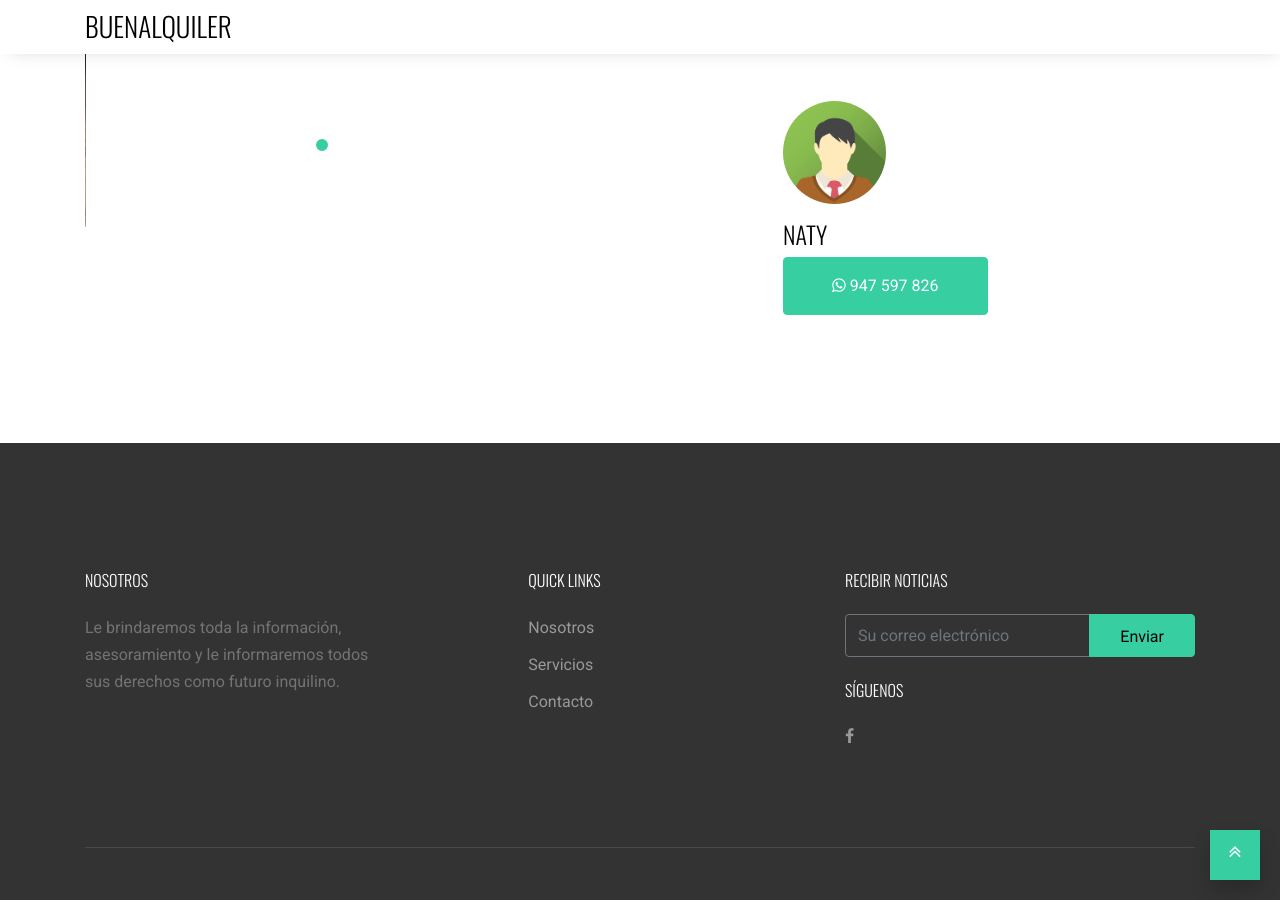
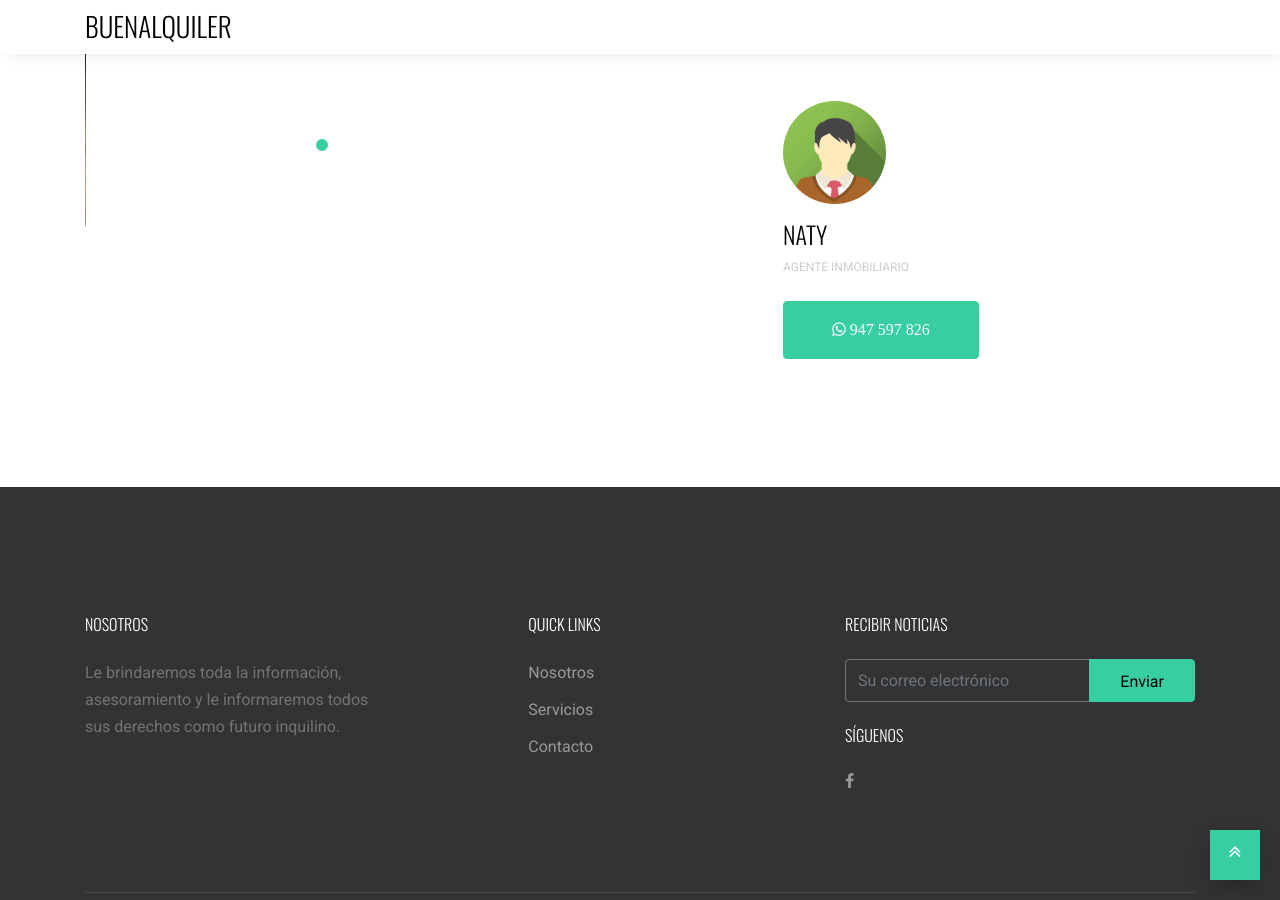
Before and after one commit to mgamio/buenalquiler, a Jekyll site: the page built from alquiler-departamento-escardo-san-miguel-1-dormitorio.html, in a window 1280 px wide and 900 px high, scrolled down 1600 px. Built offline with Jekyll 4.4.1, drawn with Linux system fonts in a browser that asks for light colours; some web fonts are replaced.

Commit message:
btn what
added both pages properties

```diff
--- a/alquiler-departamento-escardo-san-miguel-1-dormitorio.html
+++ b/alquiler-departamento-escardo-san-miguel-1-dormitorio.html
@@ -62,9 +62,13 @@
 
               <div class="mt-5">
                 <img src="assets/images/avatar2.png" alt="Image" class="w-25 mb-3 rounded-circle">
-                <h4 class="text-black">Naty</h4>
+                <h4 class="text-black">Naty</h4><p class="text-muted mb-4">Agente inmobiliario</p>
 
-                <p><button class="btn btn-primary px-5 py-3"><i class="fa fa-whatsapp"></i> 947 597 826</button></p>
+                <p><button class="btn btn-primary px-5 py-3">
+				<i class="fa fa-whatsapp">
+				<a href="https://wa.me/51947597826/?text=Como%20puede%20ayudarme%20a%20alquilar%20mi%20departamento%20?" target="_blank" style="color:#FFFFFF;"> 947 597 826</a>
+				</i>
+				</button></p>
               </div>
             </div>
 
--- a/alquiler-departamento-parquesdelahuaca-3-dormitorio.html
+++ b/alquiler-departamento-parquesdelahuaca-3-dormitorio.html
@@ -56,7 +56,11 @@
                 <h4 class="text-black">Naty</h4>
                 <p class="text-muted mb-4">Agente inmobiliario</p>
 
-                <p><button class="btn btn-primary px-5 py-3"><i class="fa fa-whatsapp"></i> 947 597 826</button></p>
+                <p><button class="btn btn-primary px-5 py-3">
+				<i class="fa fa-whatsapp">
+				<a href="https://wa.me/51947597826/?text=Como%20puede%20ayudarme%20a%20alquilar%20mi%20departamento%20?" target="_blank" style="color:#FFFFFF;"> 947 597 826</a>
+				</i>
+				</button></p>
               </div>
             </div>
 
```
Also changed, not shown: 2 other files.
